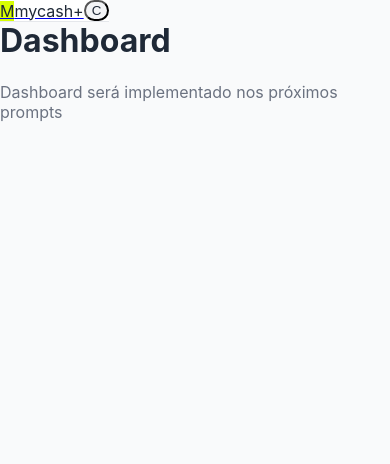
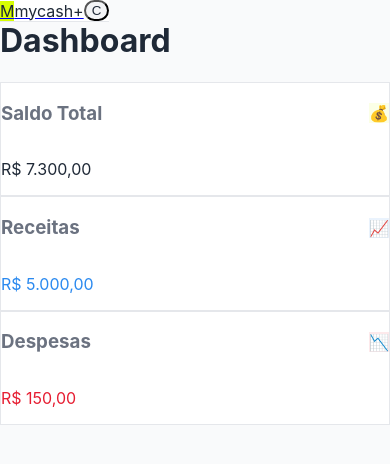
Before and after one commit to Carlos-Siqueira-Design/dashboard-mycash, a React (Vite) app: page / in a window 390 px wide. Shown: the top 464 px of the page. Built offline with nearby package versions, Linux system fonts and the light colour scheme.

Commit message:
feat: implementa cards de resumo financeiro (PROMPT 5)
- BalanceCard com animação de contagem
- IncomeCard com animação de contagem
- ExpenseCard com animação de contagem
- Grid responsivo (1 col mobile, 2 tablet, 3 desktop)
- Tokens primitivos aplicados

```diff
--- /dev/null
+++ b/src/components/dashboard/BalanceCard.tsx
@@ -0,0 +1,69 @@
+import { useEffect, useState } from 'react';
+import { useFinance } from '../../contexts/FinanceContext';
+
+/**
+ * BalanceCard - Card de saldo total
+ * Mostra saldo total (contas - cartões) com animação de contagem
+ */
+export default function BalanceCard() {
+  const { calculateTotalBalance } = useFinance();
+  const [displayValue, setDisplayValue] = useState(0);
+  const totalBalance = calculateTotalBalance();
+
+  useEffect(() => {
+    const duration = 1000; // 1 segundo
+    const steps = 60;
+    const increment = totalBalance / steps;
+    let current = 0;
+    let step = 0;
+
+    const timer = setInterval(() => {
+      step++;
+      current = Math.min(increment * step, totalBalance);
+      setDisplayValue(Math.round(current));
+
+      if (step >= steps) {
+        clearInterval(timer);
+        setDisplayValue(totalBalance);
+      }
+    }, duration / steps);
+
+    return () => clearInterval(timer);
+  }, [totalBalance]);
+
+  const formattedValue = new Intl.NumberFormat('pt-BR', {
+    style: 'currency',
+    currency: 'BRL',
+  }).format(displayValue);
+
+  return (
+    <div
+      className="rounded-xl p-6 shadow-sm"
+      style={{
+        backgroundColor: 'var(--neutral-0)',
+        border: '1px solid var(--neutral-300)',
+      }}
+    >
+      <div className="flex items-center justify-between mb-4">
+        <h3
+          className="text-sm font-medium"
+          style={{ color: 'var(--neutral-600)' }}
+        >
+          Saldo Total
+        </h3>
+        <div
+          className="w-10 h-10 rounded-lg flex items-center justify-center"
+          style={{ backgroundColor: 'var(--brand-100)' }}
+        >
+          <span style={{ color: 'var(--brand-600)' }}>💰</span>
+        </div>
+      </div>
+      <p
+        className="text-3xl font-bold"
+        style={{ color: 'var(--neutral-900)' }}
+      >
+        {formattedValue}
+      </p>
+    </div>
+  );
+}
--- /dev/null
+++ b/src/components/dashboard/ExpenseCard.tsx
@@ -0,0 +1,72 @@
+import { useEffect, useState } from 'react';
+import { useFinance } from '../../contexts/FinanceContext';
+
+/**
+ * ExpenseCard - Card de despesas do período
+ * Mostra despesas do mês atual com animação de contagem
+ */
+export default function ExpenseCard() {
+  const { calculateExpensesForPeriod, filters } = useFinance();
+  const [displayValue, setDisplayValue] = useState(0);
+
+  const startDate = filters.dateRange.startDate || new Date(new Date().getFullYear(), new Date().getMonth(), 1);
+  const endDate = filters.dateRange.endDate || new Date();
+  const totalExpenses = calculateExpensesForPeriod(startDate, endDate);
+
+  useEffect(() => {
+    const duration = 1000;
+    const steps = 60;
+    const increment = totalExpenses / steps;
+    let current = 0;
+    let step = 0;
+
+    const timer = setInterval(() => {
+      step++;
+      current = Math.min(increment * step, totalExpenses);
+      setDisplayValue(Math.round(current));
+
+      if (step >= steps) {
+        clearInterval(timer);
+        setDisplayValue(totalExpenses);
+      }
+    }, duration / steps);
+
+    return () => clearInterval(timer);
+  }, [totalExpenses]);
+
+  const formattedValue = new Intl.NumberFormat('pt-BR', {
+    style: 'currency',
+    currency: 'BRL',
+  }).format(displayValue);
+
+  return (
+    <div
+      className="rounded-xl p-6 shadow-sm"
+      style={{
+        backgroundColor: 'var(--neutral-0)',
+        border: '1px solid var(--neutral-300)',
+      }}
+    >
+      <div className="flex items-center justify-between mb-4">
+        <h3
+          className="text-sm font-medium"
+          style={{ color: 'var(--neutral-600)' }}
+        >
+          Despesas
+        </h3>
+        <div
+          className="w-10 h-10 rounded-lg flex items-center justify-center"
+          style={{ backgroundColor: 'var(--red-100)' }}
+        >
+          <span style={{ color: 'var(--red-600)' }}>📉</span>
+        </div>
+      </div>
+      <p
+        className="text-3xl font-bold"
+        style={{ color: 'var(--red-600)' }}
+      >
+        {formattedValue}
+      </p>
+    </div>
+  );
+}
--- /dev/null
+++ b/src/components/dashboard/IncomeCard.tsx
@@ -0,0 +1,72 @@
+import { useEffect, useState } from 'react';
+import { useFinance } from '../../contexts/FinanceContext';
+
+/**
+ * IncomeCard - Card de receitas do período
+ * Mostra receitas do mês atual com animação de contagem
+ */
+export default function IncomeCard() {
+  const { calculateIncomeForPeriod, filters } = useFinance();
+  const [displayValue, setDisplayValue] = useState(0);
+
+  const startDate = filters.dateRange.startDate || new Date(new Date().getFullYear(), new Date().getMonth(), 1);
+  const endDate = filters.dateRange.endDate || new Date();
+  const totalIncome = calculateIncomeForPeriod(startDate, endDate);
+
+  useEffect(() => {
+    const duration = 1000;
+    const steps = 60;
+    const increment = totalIncome / steps;
+    let current = 0;
+    let step = 0;
+
+    const timer = setInterval(() => {
+      step++;
+      current = Math.min(increment * step, totalIncome);
+      setDisplayValue(Math.round(current));
+
+      if (step >= steps) {
+        clearInterval(timer);
+        setDisplayValue(totalIncome);
+      }
+    }, duration / steps);
+
+    return () => clearInterval(timer);
+  }, [totalIncome]);
+
+  const formattedValue = new Intl.NumberFormat('pt-BR', {
+    style: 'currency',
+    currency: 'BRL',
+  }).format(displayValue);
+
+  return (
+    <div
+      className="rounded-xl p-6 shadow-sm"
+      style={{
+        backgroundColor: 'var(--neutral-0)',
+        border: '1px solid var(--neutral-300)',
+      }}
+    >
+      <div className="flex items-center justify-between mb-4">
+        <h3
+          className="text-sm font-medium"
+          style={{ color: 'var(--neutral-600)' }}
+        >
+          Receitas
+        </h3>
+        <div
+          className="w-10 h-10 rounded-lg flex items-center justify-center"
+          style={{ backgroundColor: 'var(--blue-100)' }}
+        >
+          <span style={{ color: 'var(--blue-600)' }}>📈</span>
+        </div>
+      </div>
+      <p
+        className="text-3xl font-bold"
+        style={{ color: 'var(--blue-600)' }}
+      >
+        {formattedValue}
+      </p>
+    </div>
+  );
+}
--- a/src/pages/Dashboard.tsx
+++ b/src/pages/Dashboard.tsx
@@ -1,3 +1,7 @@
+import BalanceCard from '../components/dashboard/BalanceCard';
+import IncomeCard from '../components/dashboard/IncomeCard';
+import ExpenseCard from '../components/dashboard/ExpenseCard';
+
 /**
  * Dashboard - Página principal do sistema
  * Composição de componentes da dashboard
@@ -5,10 +9,19 @@
 export default function Dashboard() {
   return (
     <div className="w-full py-8">
-      <h1 className="text-2xl font-bold mb-6">Dashboard</h1>
-      <p style={{ color: 'var(--neutral-600)' }}>
-        Dashboard será implementado nos próximos prompts
-      </p>
+      <h1
+        className="text-2xl font-bold mb-6"
+        style={{ color: 'var(--neutral-900)' }}
+      >
+        Dashboard
+      </h1>
+
+      {/* Cards de Resumo */}
+      <div className="grid grid-cols-1 md:grid-cols-2 lg:grid-cols-3 gap-4 mb-8">
+        <BalanceCard />
+        <IncomeCard />
+        <ExpenseCard />
+      </div>
     </div>
   );
 }
```
